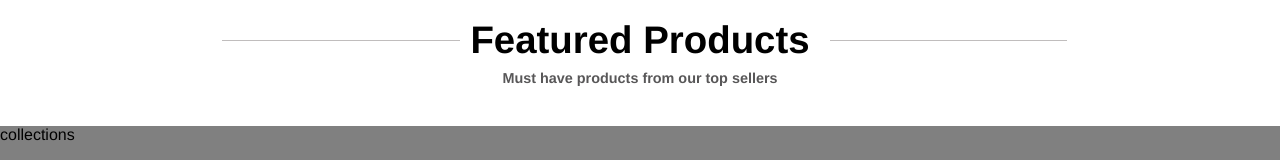
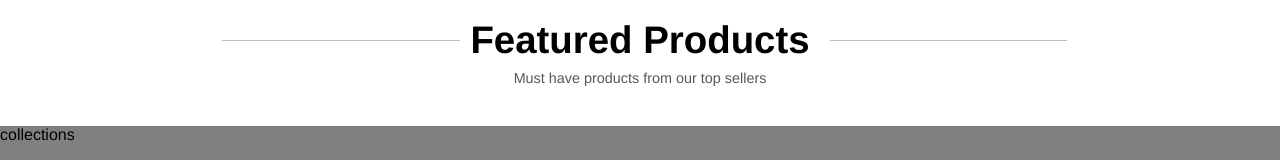
Before and after one commit to amalialorena/proj-html-vuejs, a Vue app: page / in a window 1280 px wide. Shown: the part 722-882 px from the top of the page. Built offline with nearby package versions, Linux system fonts and the light colour scheme.

Commit message:
title changes

```diff
--- a/src/components/Title.vue
+++ b/src/components/Title.vue
@@ -23,7 +23,6 @@ export default {
             margin-top: 80px;
             margin-bottom: 8px;
             font-size: 2.4em;
-            font-weight: 700;
             position: relative;
             display: inline-block;
         }
@@ -40,6 +39,7 @@ export default {
         }
         h4 {
             font-size: .9em;
+            font-weight: 500;
             color: #585758;
             margin-bottom: 40px;
         }
```
